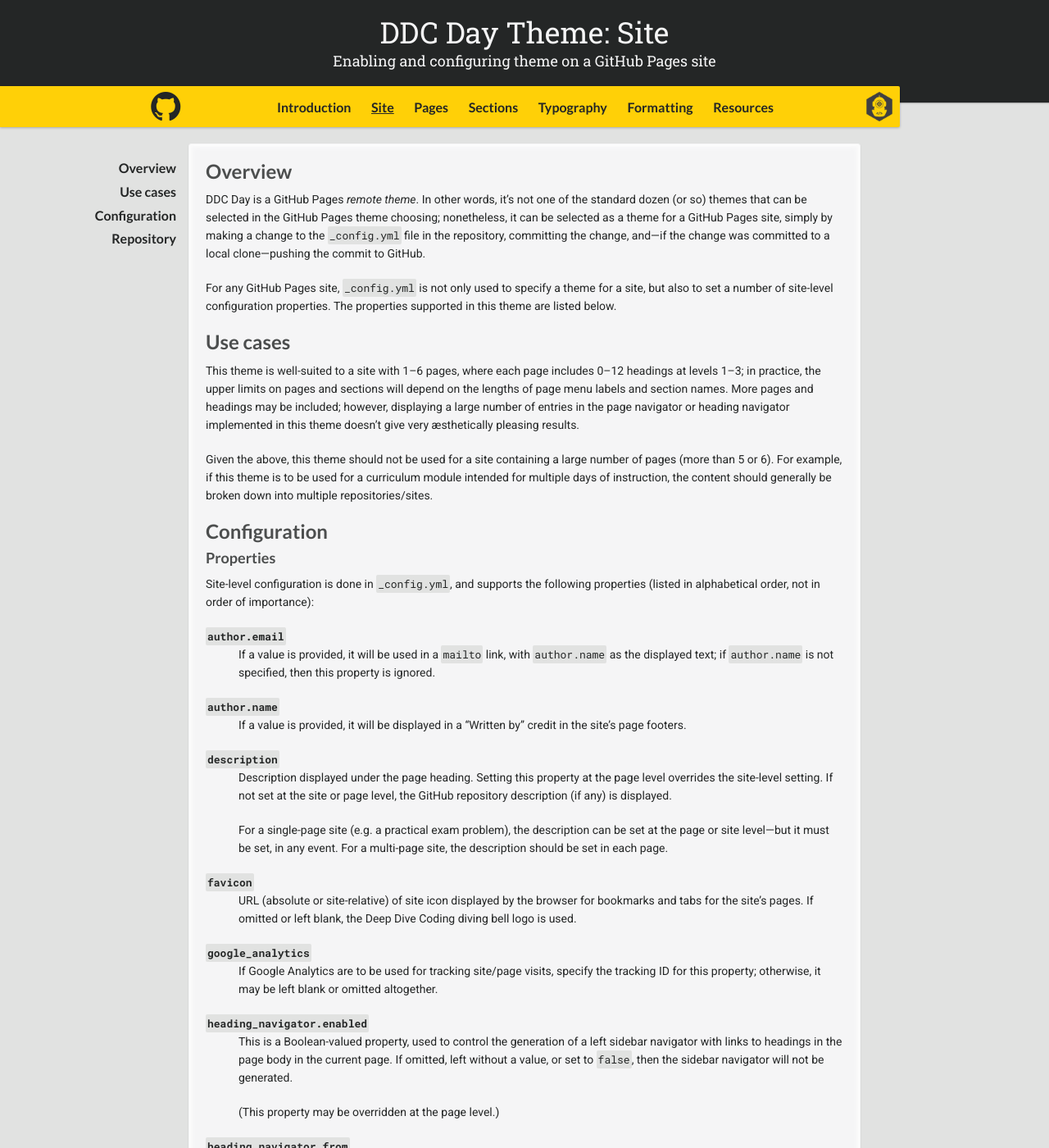
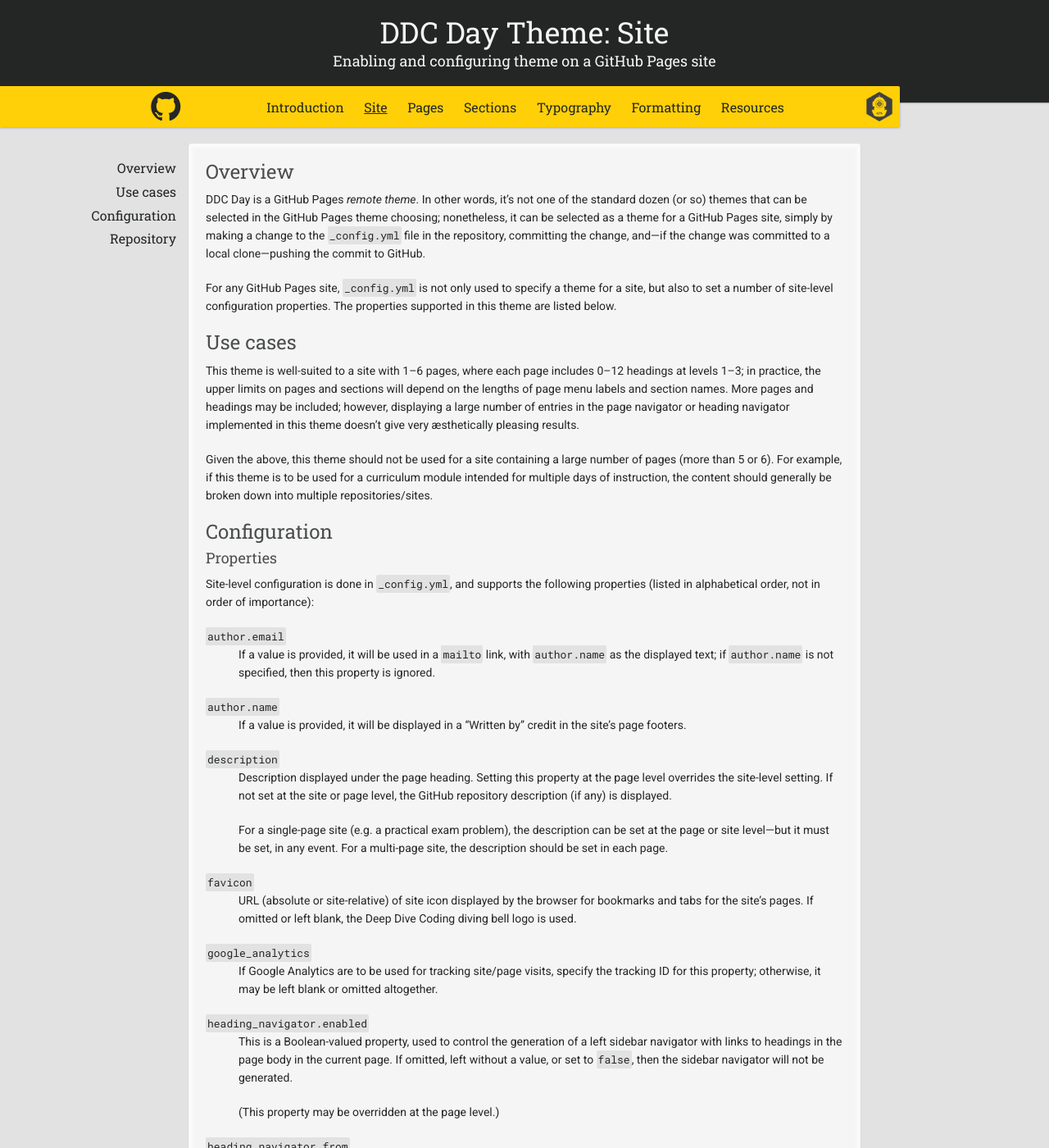
Before and after one commit to ddc-java/ddc-day, a Jekyll site: the page built from site.md, in a window 1280 px wide and 1400 px high. Shown: the whole window at 82% size. Built offline with Jekyll 4.4.1, drawn with Linux system fonts in a browser that asks for light colours; nearby versions of some CDN libraries; our own code applies the rules of GitHub Pages for plain Markdown files.

Commit message:
Back to ROboto Slab

```diff
--- a/_sass/ddc-day.scss
+++ b/_sass/ddc-day.scss
@@ -30,7 +30,7 @@ $medium-light-color: #e1e2e1;
 $deep-dive-yellow: #ffd007;
 
 $title-fonts: 'Roboto Slab', Rockwell, serif;
-$heading-fonts: Lato, $title-fonts;
+$heading-fonts: $title-fonts;
 $body-fonts: Roboto, Tahoma, sans-serif;
 $code-fonts: 'Roboto Mono', Consolas, 'Andale Mono WT', 'Andale Mono', 'Lucida Console', 'Lucida Sans Typewriter', 'DejaVu Sans Mono', 'Bitstream Vera Sans Mono', 'Liberation Mono', 'Nimbus Mono L', Monaco, 'Courier New', Courier, monospace;
 $navigator-fonts: $heading-fonts;
@@ -62,7 +62,7 @@ body {
 h2, h3, h4, h5, h6 {
   font-family: $heading-fonts;
   color: $medium-dark-color;
-  font-weight: 700;
+  font-weight: 400;
   margin:0 0 10px 0;
 }
 
@@ -275,7 +275,7 @@ td {
 dt {
 
   color: $base-dark-color;
-  font-weight: 700;
+  font-weight: 400;
 
   &.title {
     font-family: $heading-fonts;
@@ -499,7 +499,7 @@ div#banner {
         a {
 
           font-family: $heading-fonts;
-          font-weight: 700;
+          font-weight: 400;
           color: $base-dark-color;
 
           &:hover {
@@ -558,7 +558,7 @@ div.wrapper {
         a {
 
           font-family: $heading-fonts;
-          font-weight: 700;
+          font-weight: 400;
           color: $base-dark-color;
 
           &:hover {
```
